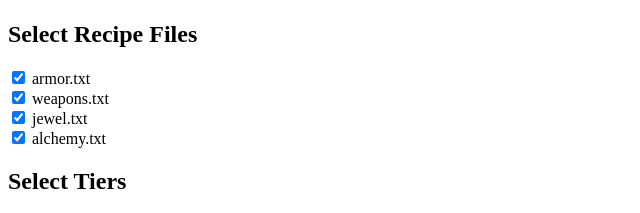
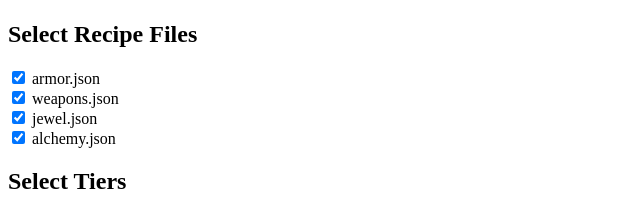
Before and after one commit to scagnut/Mort-s-Crafting-Calculator, a plain HTML site: page index.html in a window 1280 px wide. Shown: the part 286-499 px from the top of the page, 0-640 px from the left. Drawn offline with Linux system fonts and the light colour scheme.

Commit message:
Update index.html
test

```diff
--- a/index.html
+++ b/index.html
@@ -15,10 +15,10 @@
 
     <section>
         <h2>Select Recipe Files</h2>
-        <label><input type="checkbox" class="file-checkbox" value="armor.txt" checked> armor.txt</label><br>
-        <label><input type="checkbox" class="file-checkbox" value="weapons.txt" checked> weapons.txt</label><br>
-        <label><input type="checkbox" class="file-checkbox" value="jewel.txt" checked> jewel.txt</label><br>
-        <label><input type="checkbox" class="file-checkbox" value="alchemy.txt" checked> alchemy.txt</label><br>
+        <label><input type="checkbox" class="file-checkbox" value="armor.json" checked> armor.json</label><br>
+        <label><input type="checkbox" class="file-checkbox" value="weapons.json" checked> weapons.json</label><br>
+        <label><input type="checkbox" class="file-checkbox" value="jewel.json" checked> jewel.json</label><br>
+        <label><input type="checkbox" class="file-checkbox" value="alchemy.json" checked> alchemy.json</label><br>
     </section>
 
     <section>
```
